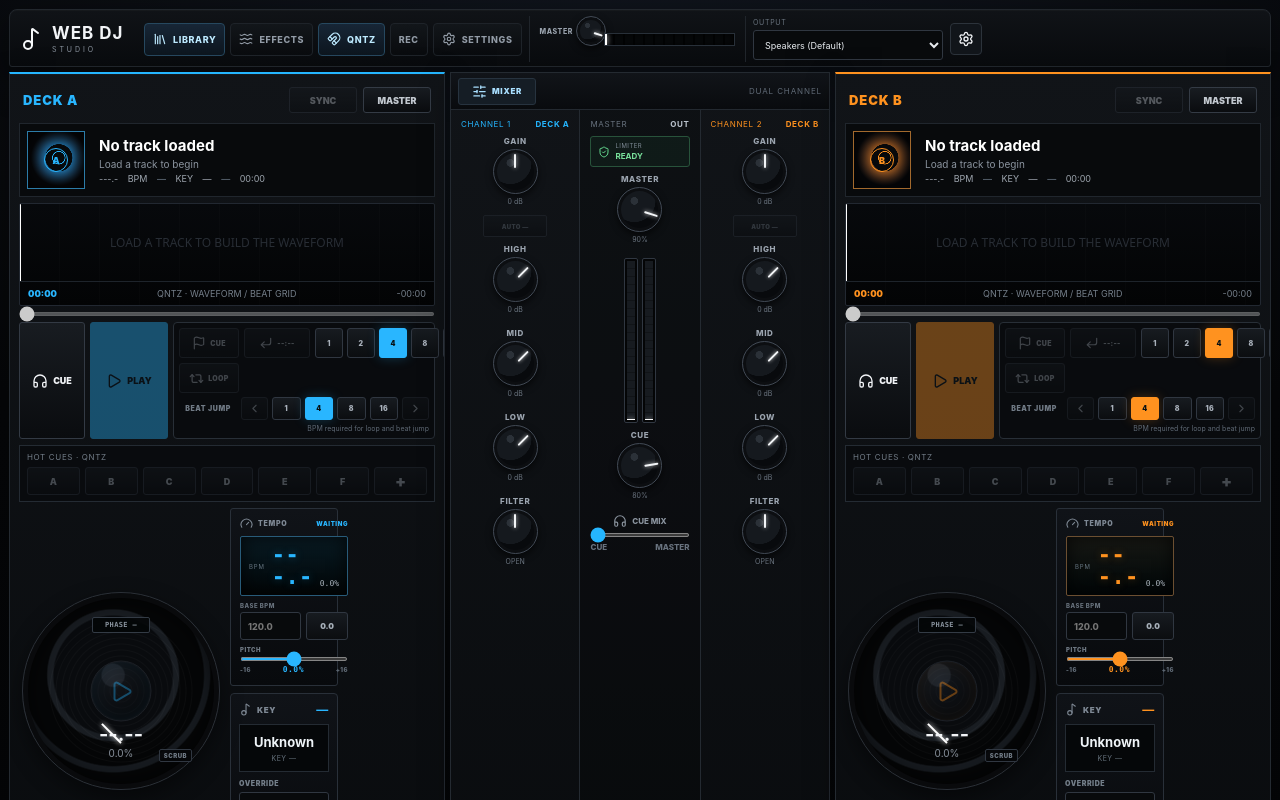
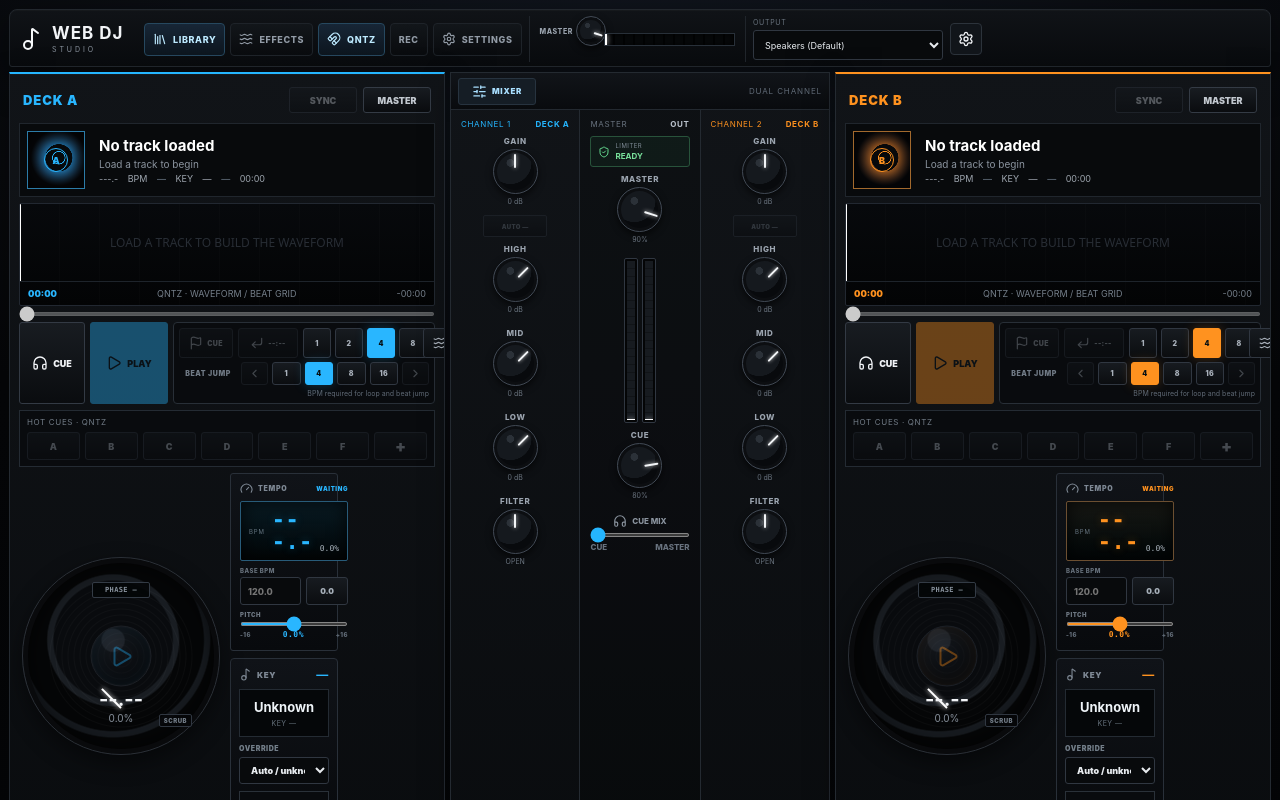
Before and after one commit to ShurexBRT/WebDJ, a React (Vite) app: page / in a window 1280 px wide. Shown: the top 800 px of the page. Built offline with nearby package versions, Linux system fonts and the light colour scheme.

Commit message:
Style deck slip controls and active timeline state

```diff
--- a/src/components/cueLoop.css
+++ b/src/components/cueLoop.css
@@ -8,10 +8,15 @@
   background: #090b0e;
 }
 
+.cue-loop-panel.slip-active {
+  border-color: color-mix(in srgb, var(--deck-accent) 72%, #282f37);
+  box-shadow: inset 0 0 18px color-mix(in srgb, var(--deck-accent) 10%, transparent);
+}
+
 .cue-loop-row {
   min-width: 0;
   display: grid;
-  grid-template-columns: 68px 72px minmax(150px, 1fr) 72px;
+  grid-template-columns: 62px 68px minmax(135px, 1fr) 62px 68px;
   gap: 5px;
 }
 
@@ -68,18 +73,29 @@
 }
 
 .cue-loop-panel button.active,
-.cue-loop-panel .loop-toggle.active {
+.cue-loop-panel .loop-toggle.active,
+.cue-loop-panel .slip-toggle.active {
   color: #071014;
   border-color: var(--deck-accent);
   background: var(--deck-accent);
   box-shadow: 0 0 12px color-mix(in srgb, var(--deck-accent) 25%, transparent);
 }
 
+.cue-loop-panel.slip-active .slip-toggle.active {
+  animation: slip-pulse 1s ease-in-out infinite alternate;
+}
+
+@keyframes slip-pulse {
+  from { box-shadow: 0 0 8px color-mix(in srgb, var(--deck-accent) 25%, transparent); }
+  to { box-shadow: 0 0 20px color-mix(in srgb, var(--deck-accent) 55%, transparent); }
+}
+
 .cue-loop-panel button:disabled { opacity: .35; cursor: not-allowed; }
 .cue-loop-panel small { color: #5f6975; font-size: 7px; text-align: right; }
+.cue-loop-panel.slip-active small { color: var(--deck-accent); }
 
 @media (max-width: 1450px) {
-  .cue-loop-row { grid-template-columns: 60px 66px minmax(125px, 1fr) 64px; }
+  .cue-loop-row { grid-template-columns: 54px 60px minmax(115px, 1fr) 54px 60px; }
   .beat-jump-row { grid-template-columns: 58px 27px minmax(105px, 1fr) 27px; }
   .cue-loop-panel button { font-size: 7px; }
 }
```
